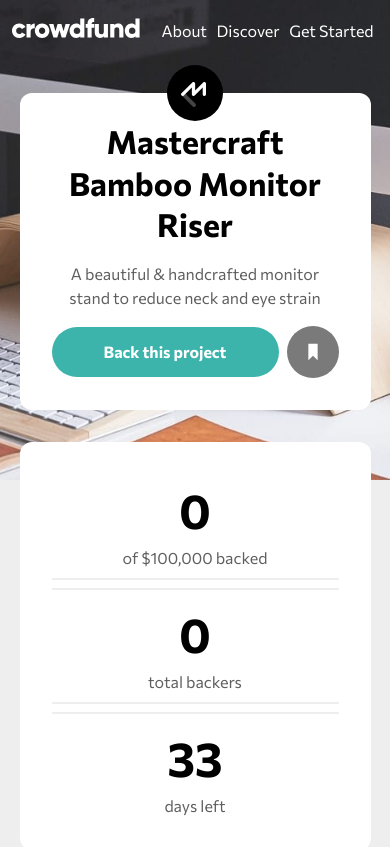
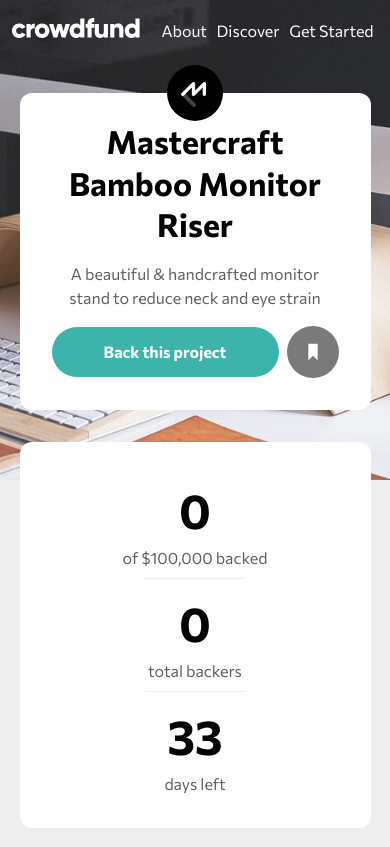
Before and after one commit to migvidal/crowdfunding-product-page, a Vue app: page / in a window 390 px wide. Shown: the top 847 px of the page. Built offline with nearby package versions, Linux system fonts and the light colour scheme.

Commit message:
Added responsive separators for Stats

```diff
--- a/src/components/CfHorizontalSep.vue
+++ b/src/components/CfHorizontalSep.vue
@@ -4,13 +4,15 @@
 
 <script>
 export default {
-  name: "CfVerticalSep",
+  name: "CfHorizontalSep",
 };
 </script>
 
 <style lang="scss" scoped>
 hr {
   border: 0px;
-  border-top: $card-border;
+  background-color: #eee;
+  height: 1px;
+  width: 100%;
 }
 </style>
--- a/src/components/CfStats.vue
+++ b/src/components/CfStats.vue
@@ -1,23 +1,30 @@
 <template>
+  <div class="stats-container">
     <div class="stat">
       <big-text class="big-text">{{ totalRaised }}</big-text
       >of $100,000 backed
     </div>
-  <cf-horizontal-sep />
-  <cf-vertical-sep />
+    <cf-horizontal-sep class="horizontal-sep" />
+    <cf-vertical-sep class="vertical-sep" />
+
     <div class="stat">
       <big-text class="big-text">{{ backerCount }}</big-text> total backers
     </div>
-  <cf-horizontal-sep />
-  <cf-vertical-sep />
+
+    <cf-horizontal-sep class="horizontal-sep" />
+    <cf-vertical-sep class="vertical-sep" />
+
     <div class="stat">
       <big-text class="big-text">{{ daysLeft }}</big-text> days left
+    </div>
   </div>
 </template>
 
 <script>
+import CfHorizontalSep from "./CfHorizontalSep.vue";
 const MS_PER_DAY = 1000 * 60 * 60 * 24;
 export default {
+  components: { CfHorizontalSep },
   name: "CfStats",
   props: {
     totalRaised: Number,
@@ -38,11 +45,30 @@ export default {
 };
 </script>
 
-<style scoped>
-.stat {
-  text-align: center;
+<style lang="scss" scoped>
+.stats-container {
+  display: flex;
 }
 .big-text {
   display: block;
 }
+.horizontal-sep {
+  display: none;
+}
+
+@media screen and (max-width: $mobile-landscape) {
+  .stats-container {
+    flex-direction: column;
+  }
+  .stat {
+    text-align: center;
+  }
+  .horizontal-sep {
+    display: initial;
+    width: 100px;
+  }
+  .vertical-sep {
+    display: none;
+  }
+}
 </style>
--- a/src/components/CfVerticalSep.vue
+++ b/src/components/CfVerticalSep.vue
@@ -4,13 +4,14 @@
 
 <script>
 export default {
-  name: "CfVerticalSep",
+  name: "CfHorizontalSep",
 };
 </script>
 
 <style lang="scss" scoped>
 hr {
   border: 0px;
-  border-top: $card-border;
+  background-color: #eee;
+  width: 1px;
 }
 </style>
--- a/src/components/FloatingNav.vue
+++ b/src/components/FloatingNav.vue
@@ -5,11 +5,11 @@
         <li>
           <a href="#">About</a>
         </li>
-        <cf-vertical-sep />
+        <cf-horizontal-sep />
         <li>
           <a href="#">Discover</a>
         </li>
-        <cf-vertical-sep />
+        <cf-horizontal-sep />
         <li>
           <a href="#">Get Started</a>
         </li>
@@ -19,7 +19,9 @@
 </template>
 
 <script>
+import CfHorizontalSep from "./CfHorizontalSep.vue";
 export default {
+  components: { CfHorizontalSep },
   name: "FloatingNav",
 };
 </script>
@@ -44,10 +46,6 @@ nav.floating-menu {
           font-weight: $bold;
         }
       }
-      hr {
-        border: 0px;
-        border-top: thin solid $light-gray;
-      }
     }
   }
 }
--- a/src/main.js
+++ b/src/main.js
@@ -4,7 +4,7 @@ import App from "./App.vue";
 import CfButton from "./components/CfButton.vue";
 import DisplayText from "./components/DisplayText.vue";
 import BookmarkButton from "./components/BookmarkButton.vue";
-import CfVerticalSep from "./components/CfHorizontalSep.vue";
+import CfVerticalSep from "./components/CfVerticalSep.vue";
 import CfHorizontalSep from "./components/CfHorizontalSep.vue";
 
 const app = createApp(App);
```
Lines whose indentation alone changed are shown as unchanged.
